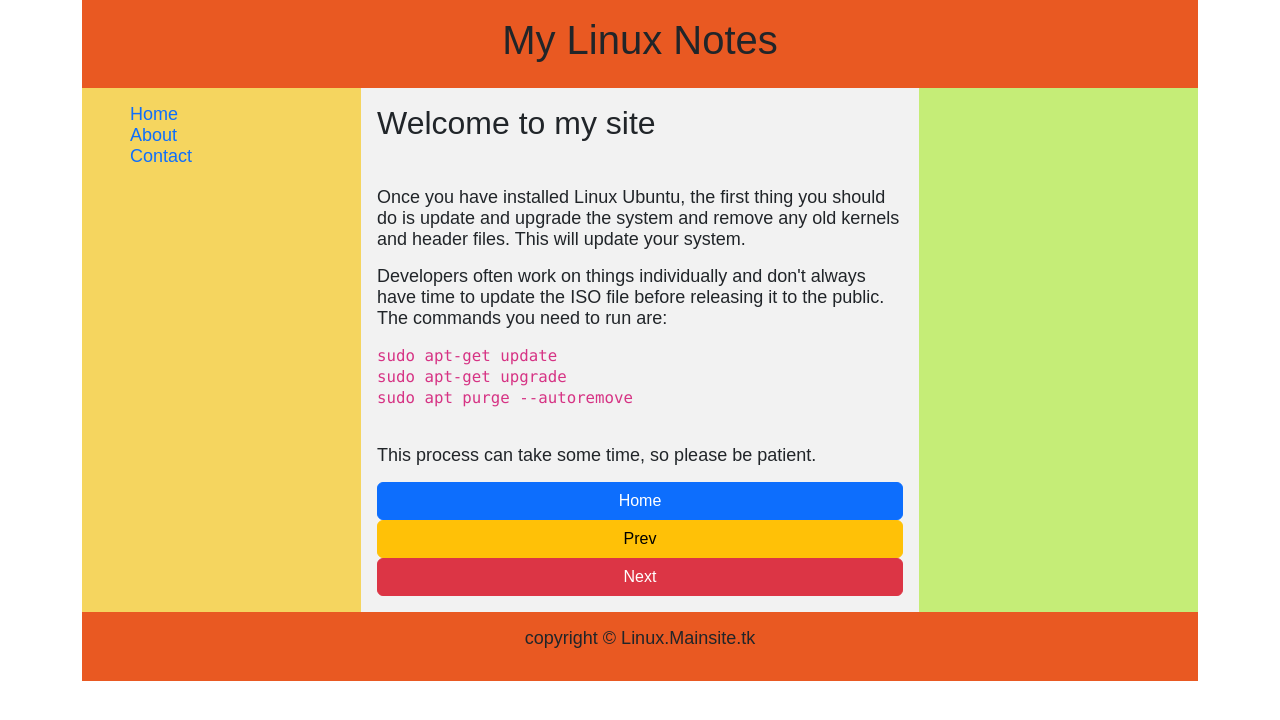
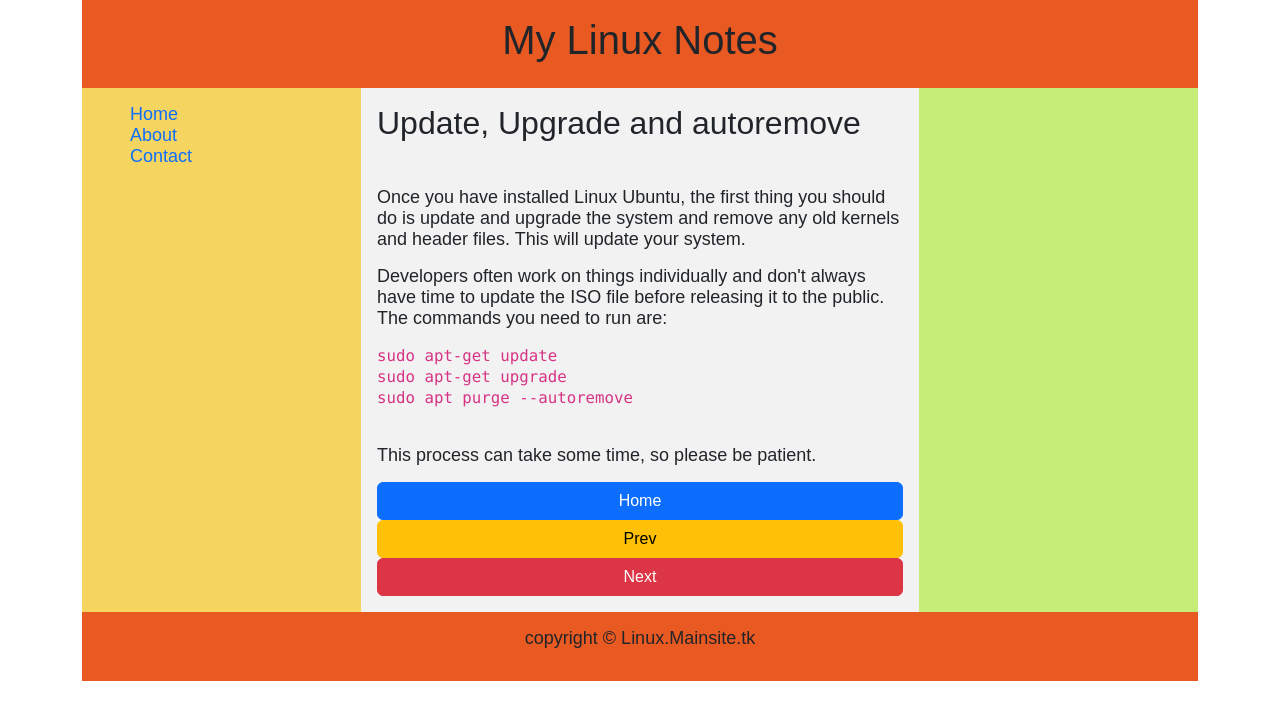
Before and after one commit to MyTechSite/linux.mainsite.tk, a plain HTML site: page updates-etc.html in a window 1280 px wide. Drawn offline with nearby package versions, Linux system fonts and the light colour scheme.

Commit message:
Changed the h2 heading

```diff
--- a/updates-etc.html
+++ b/updates-etc.html
@@ -17,7 +17,7 @@
                 <h1>My Linux Notes</h1>
             </header>
             <main class="main-content">
-                <h2>Welcome to my site</h2>
+                <h2>Update, Upgrade and autoremove</h2>
                 <p>&nbsp;</p>
                 <p>Once you have installed Linux Ubuntu, the first thing you should do is update and upgrade the system
                     and remove any old kernels and header files. This will update your system. </p>
```
